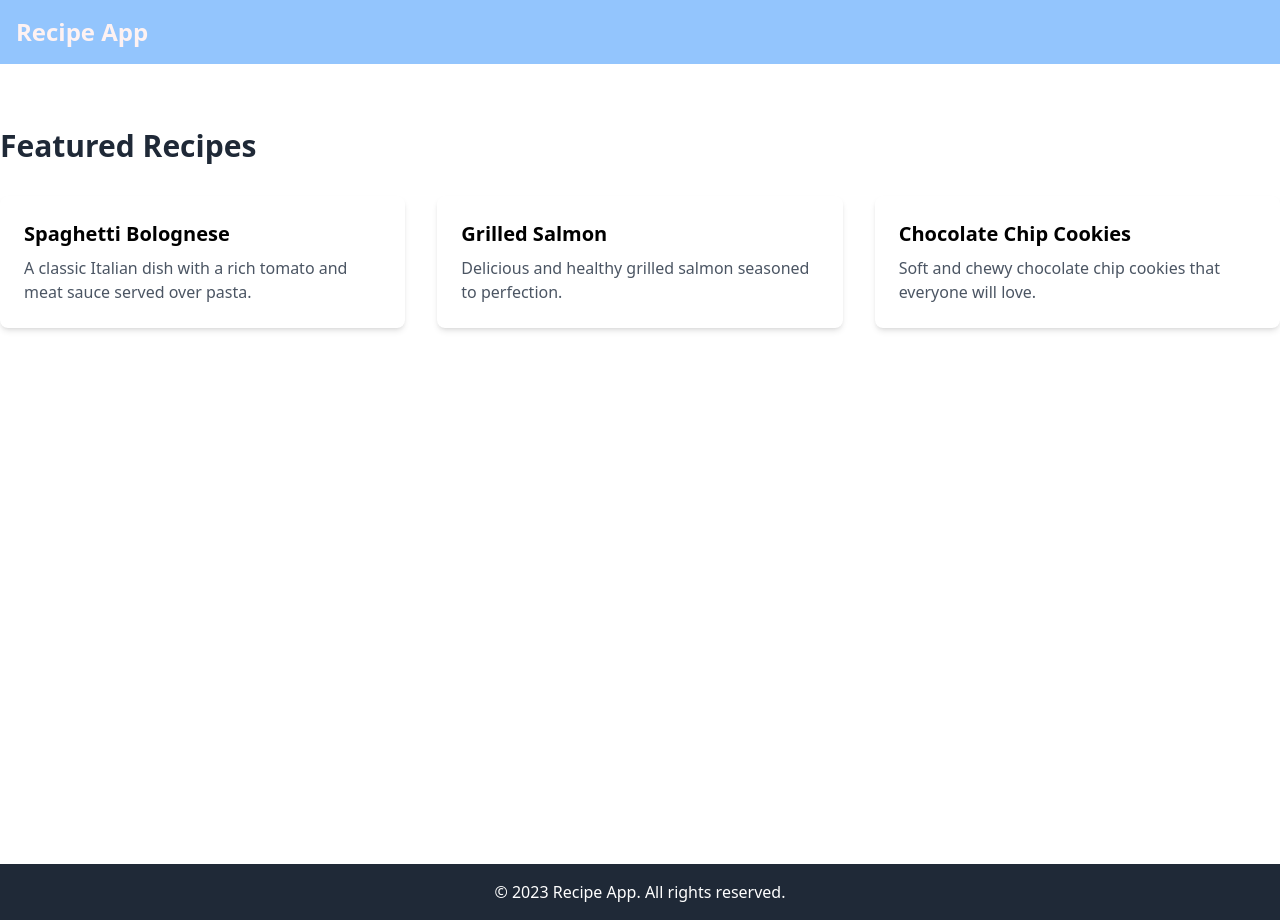
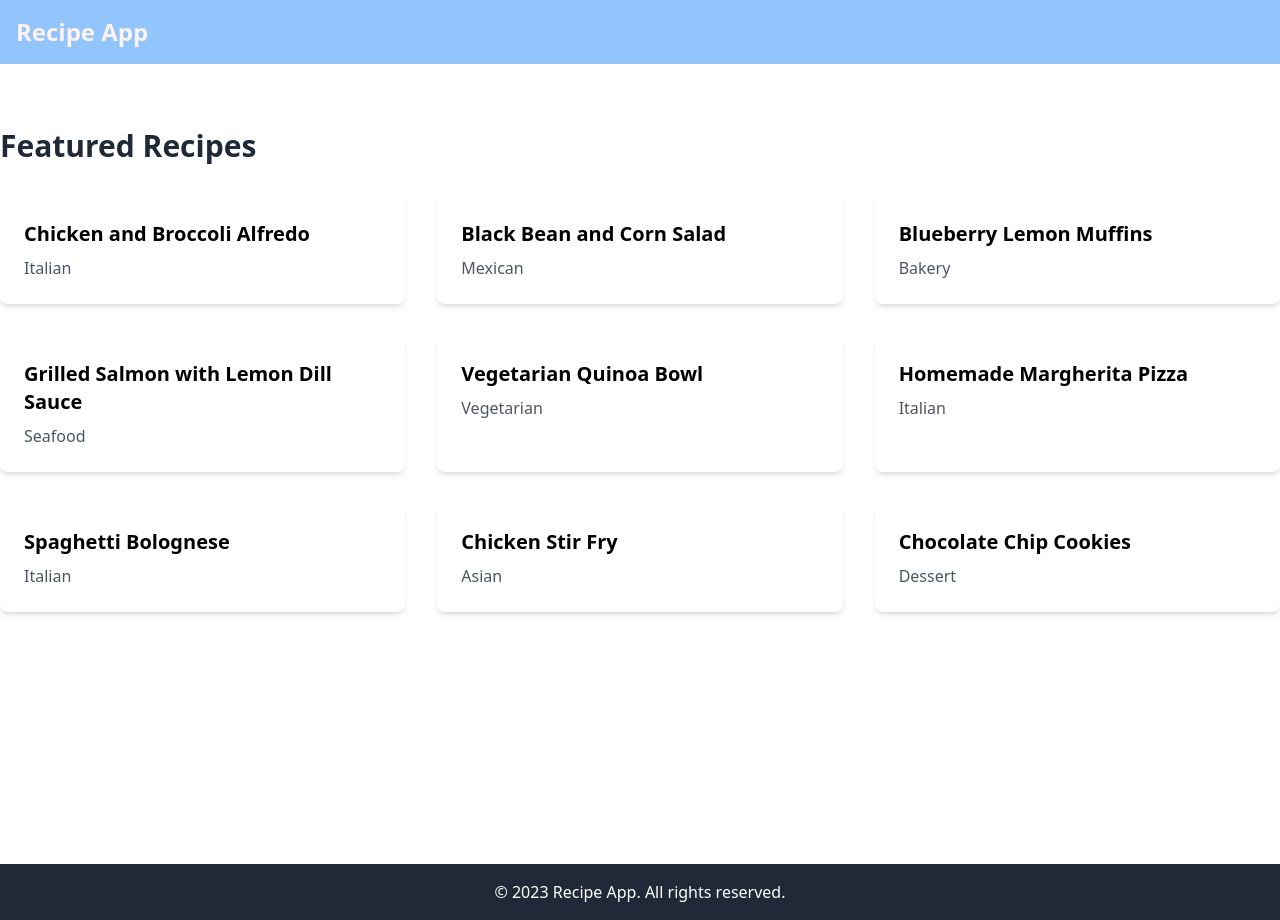
Before and after one commit to scottvphan/recipe-app, a React (Vite) app: page / in a window 1280 px wide. Built offline with nearby package versions, Linux system fonts and the light colour scheme.

Commit message:
made reusable component for recipes

```diff
--- a/src/App.tsx
+++ b/src/App.tsx
@@ -10,7 +10,6 @@ import Layout from "./components/Layout";
 
 function App() {
   const [data, setData] = useState<any>();
-  const [dataLoaded, setDataLoaded] = useState(false);
 
   useEffect(() => {
     fetchData();
--- a/src/components/RecipeCardComponent.tsx
+++ b/src/components/RecipeCardComponent.tsx
@@ -0,0 +1,13 @@
+
+export default function RecipeCardComponent({data}:any) {
+
+
+  return (
+      <div className="bg-white p-6 rounded-lg shadow-md cursor-pointer">
+        <h3 className="text-xl font-semibold mb-2">{data.title}</h3>
+        <p className="text-gray-600">
+          {data.cuisine}
+        </p>
+      </div>
+  );
+}
--- a/src/pages/HomePage.tsx
+++ b/src/pages/HomePage.tsx
@@ -1,7 +1,22 @@
 import { useOutletContext } from "react-router-dom";
+import RecipeCardComponent from "../components/RecipeCardComponent";
+import {v4 as uuidv4} from 'uuid'
+import { useState, useEffect } from 'react'
 
 export default function HomePage() {
   const { data } = useOutletContext();
+  const [mappedCards, setMappedCards] = useState<any>('')
+  useEffect(() => {
+    if(data) {
+      const mappedRecipes = data.map((data:any) => {
+        return (
+          <RecipeCardComponent key={uuidv4()} data={data} />
+        )
+      })
+      setMappedCards(mappedRecipes)
+    }
+  }, [])
+
   console.log(data);
   return (
     <div className="flex flex-col justify-between h-screen">
@@ -12,31 +27,7 @@ export default function HomePage() {
           </h2>
 
           <div className="grid grid-cols-1 sm:grid-cols-2 lg:grid-cols-3 gap-8">
-            <div className="bg-white p-6 rounded-lg shadow-md">
-              <h3 className="text-xl font-semibold mb-2">
-                Spaghetti Bolognese
-              </h3>
-              <p className="text-gray-600">
-                A classic Italian dish with a rich tomato and meat sauce served
-                over pasta.
-              </p>
-            </div>
-
-            <div className="bg-white p-6 rounded-lg shadow-md">
-              <h3 className="text-xl font-semibold mb-2">Grilled Salmon</h3>
-              <p className="text-gray-600">
-                Delicious and healthy grilled salmon seasoned to perfection.
-              </p>
-            </div>
-
-            <div className="bg-white p-6 rounded-lg shadow-md">
-              <h3 className="text-xl font-semibold mb-2">
-                Chocolate Chip Cookies
-              </h3>
-              <p className="text-gray-600">
-                Soft and chewy chocolate chip cookies that everyone will love.
-              </p>
-            </div>
+            {mappedCards && mappedCards}
           </div>
         </div>
       </section>
```
